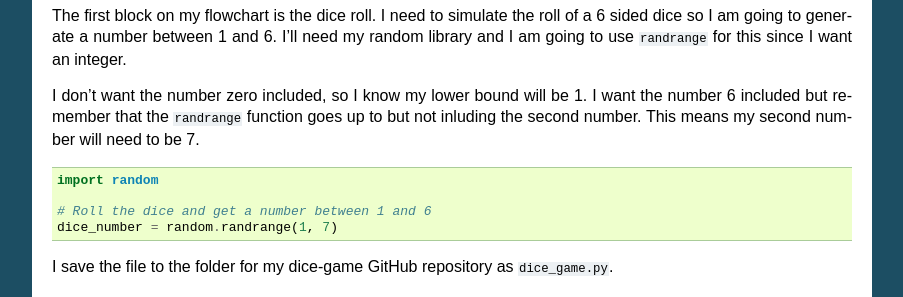
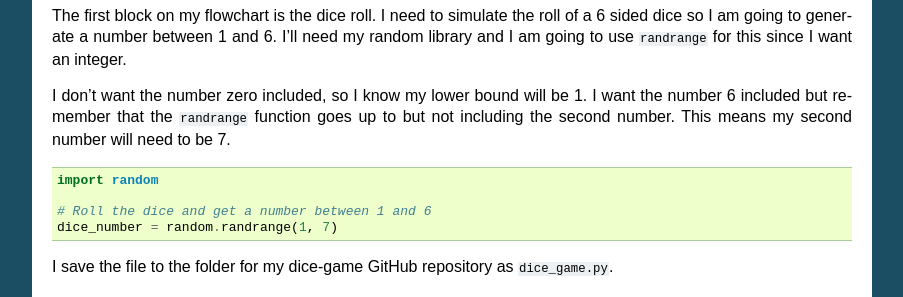
Before and after one commit to thomaskcr/primoris-cs110, a Sphinx documentation site: the page built from docs/walkthroughs/dice_game/dice_game.rst, in a window 1280 px wide and 900 px high, scrolled down 939 px. Shown: the part 152-449 px from the top of the window, without its empty margins (198-1101 px from the left). Built offline with Sphinx 7.4.7, drawn with Linux system fonts in a browser that asks for light colours.

```diff
--- a/docs/walkthroughs/dice_game/dice_game.rst
+++ b/docs/walkthroughs/dice_game/dice_game.rst
@@ -27,7 +27,7 @@ Roll Dice
 
 The first block on my flowchart is the dice roll. I need to simulate the roll of a 6 sided dice so I am going to generate a number between 1 and 6. I'll need my random library and I am going to use :code:`randrange` for this since I want an integer.
 
-I don't want the number zero included, so I know my lower bound will be 1. I want the number 6 included but remember that the :code:`randrange` function goes up to but not inluding the second number. This means my second number will need to be 7.
+I don't want the number zero included, so I know my lower bound will be 1. I want the number 6 included but remember that the :code:`randrange` function goes up to but not including the second number. This means my second number will need to be 7.
 
 ::
 
```
Also changed, not shown: docs/lecture_notes/language_basics.rst (+4 -4 lines).
